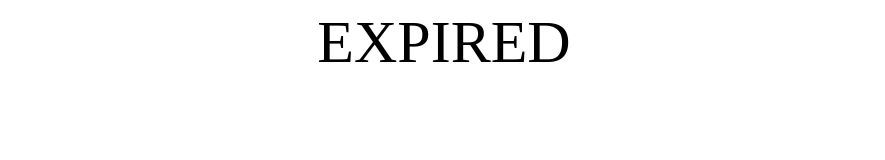
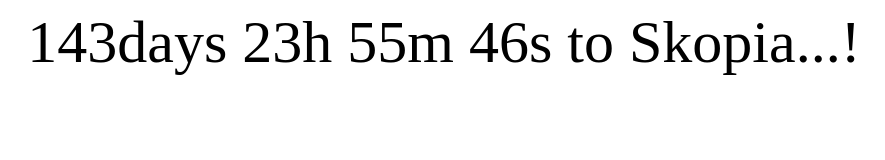
Before and after one commit to madelektrik/hawaii, a plain HTML site: page index.html in a window 1280 px wide. Shown: the whole page, without its empty margins (196-1081 px from the left). Drawn offline with Linux system fonts and the light colour scheme.

Commit message:
Update index.html

```diff
--- a/index.html
+++ b/index.html
@@ -16,7 +16,7 @@ p {
 
 <script>
 // Set the date we're counting down to
-var countDownDate = new Date("Nov 22, 2018 10:40:00").getTime();
+var countDownDate = new Date("Jun 15, 2020 10:40:00").getTime();
 
 // Update the count down every 1 second
 var x = setInterval(function() {
@@ -35,12 +35,12 @@ var x = setInterval(function() {
 
     // Output the result in an element with id="demo"
     document.getElementById("demo").innerHTML = days + "days " + hours + "h "
-    + minutes + "m " + seconds + "s to Hawaii...!";
+    + minutes + "m " + seconds + "s to Skopia...!";
 
     // If the count down is over, write some text
     if (distance < 0) {
         clearInterval(x);
-        document.getElementById("demo").innerHTML = "EXPIRED";
+        document.getElementById("demo").innerHTML = "Stigli smo";
     }
 }, 1000);
 </script>
```
